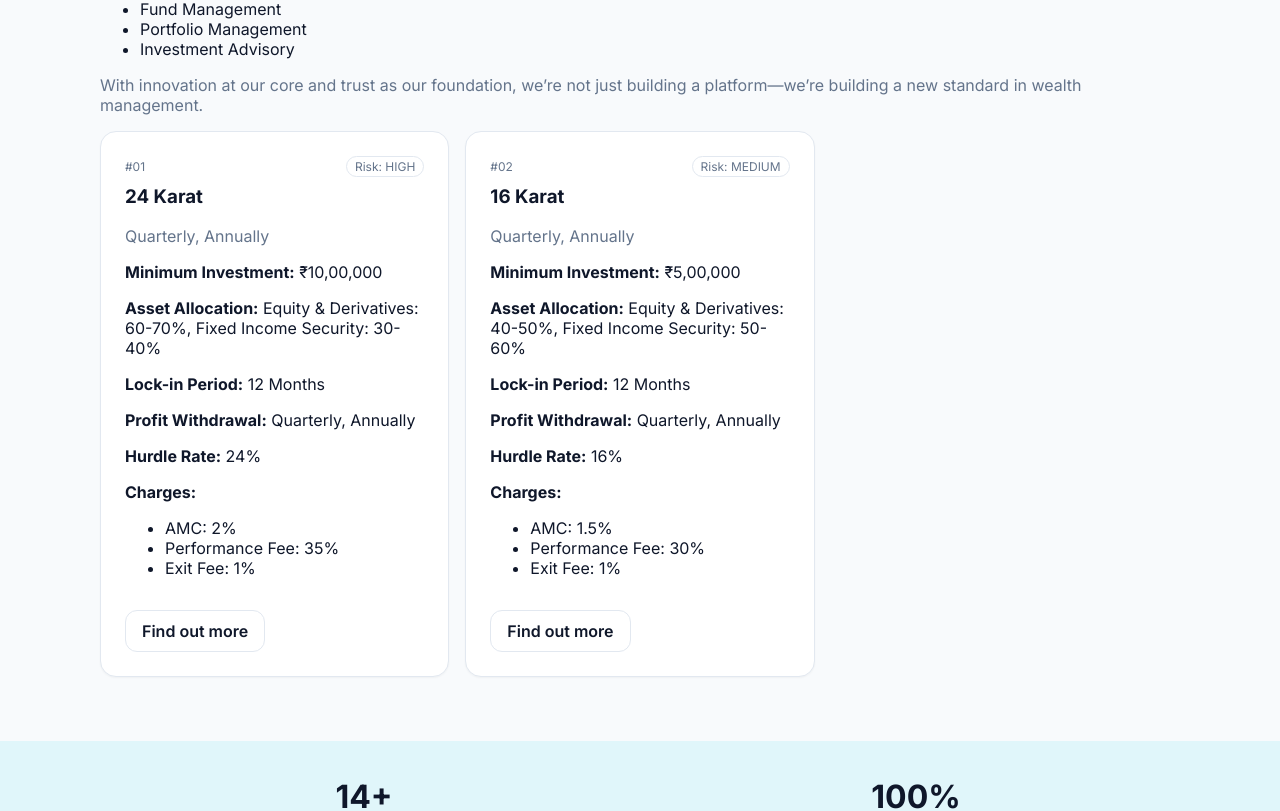
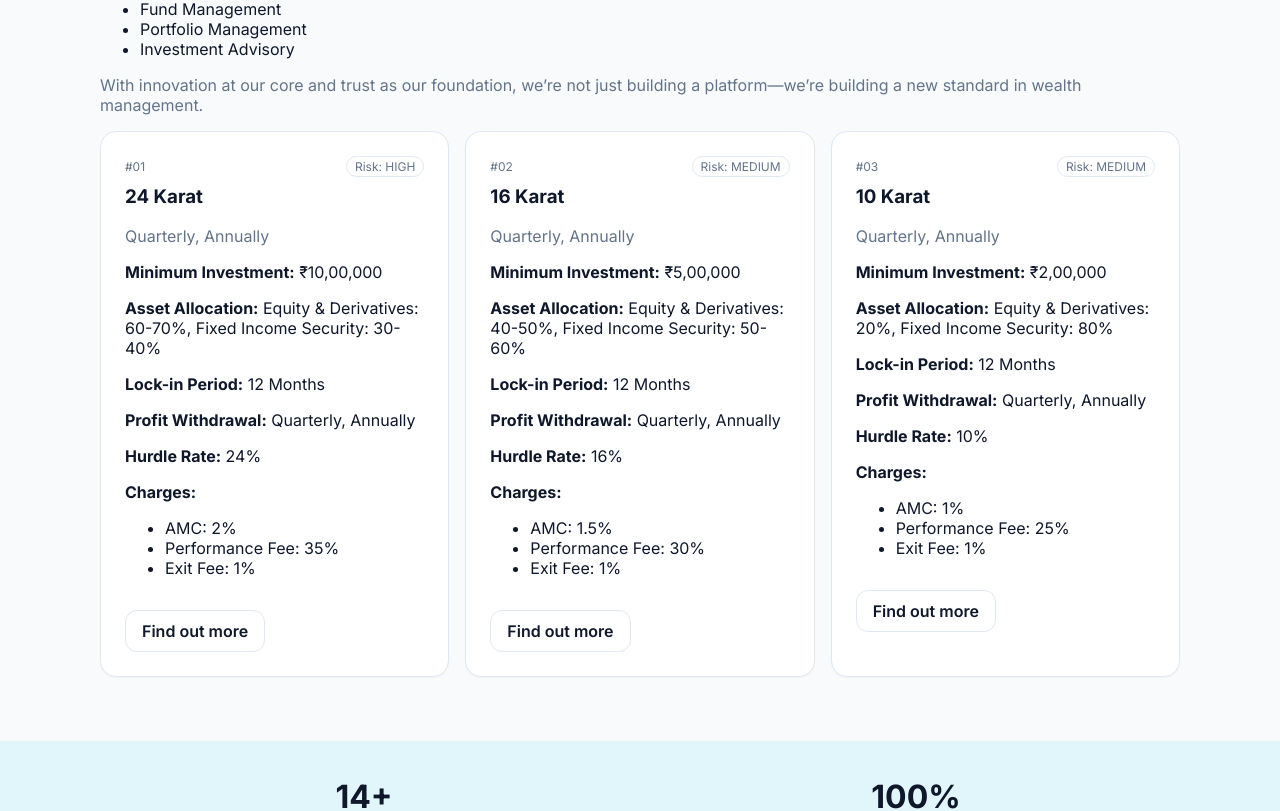
Before and after one commit to Rakeshpradhan12/fundaura-Investment-advisory, a React (Vite) app: page / in a window 1280 px wide. Shown: the part 1240-2051 px from the top of the page. Built offline with nearby package versions, Linux system fonts and the light colour scheme.

Commit message:
commited

```diff
--- a/src/data/site.ts
+++ b/src/data/site.ts
@@ -89,6 +89,19 @@ export const SITE: SiteConfig = {
       charges: { amc: '1.5%', performance: '30%', exit: '1%' }
 
     },
+    {
+      code: '03',
+      name: '10 Karat',
+      risk: 'MEDIUM',
+      type: 'Quarterly, Annually',
+      min: '₹2,00,000',
+      allocation: 'Equity & Derivatives: 20%, Fixed Income Security: 80%',
+      lockIn: '12 Months',
+      withdrawal: 'Quarterly, Annually',
+      hurdleRate: '10%',
+      charges: { amc: '1%', performance: '25%', exit: '1%' }
+
+    },
   ],
 
 
```
Also changed, not shown: 3 other files (tests, documents, lock files or other folders).
